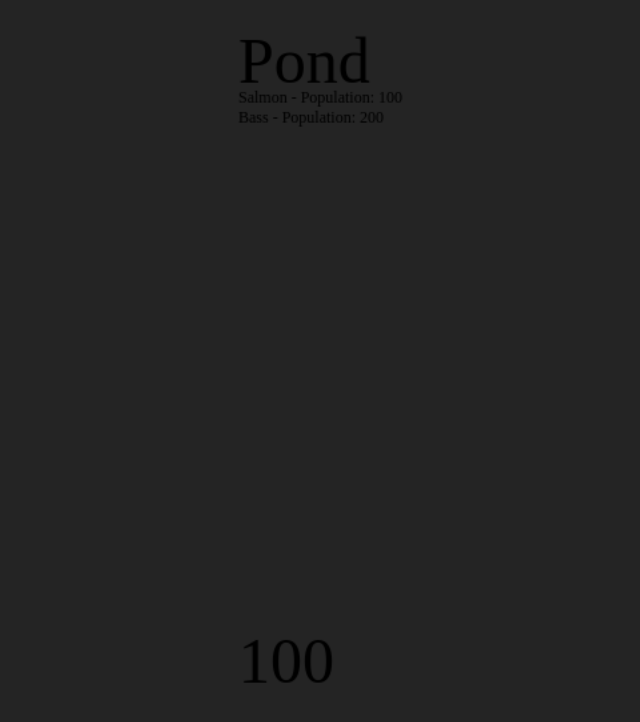
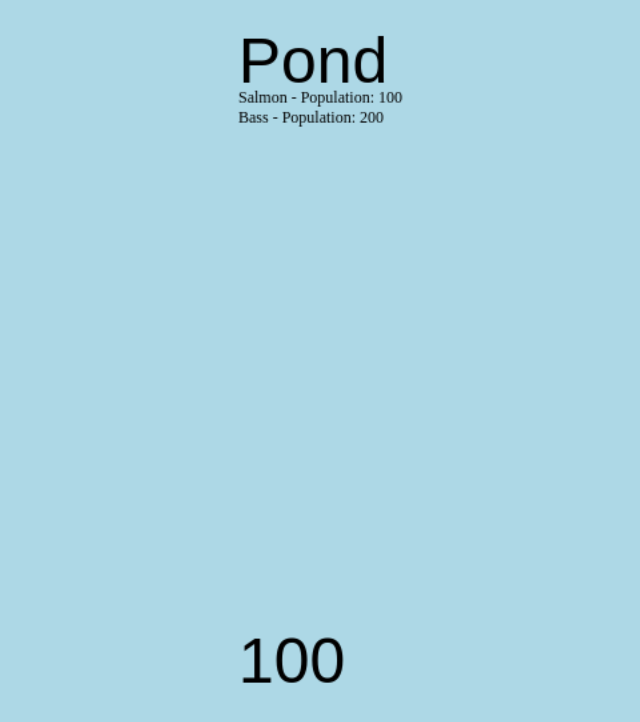
Before and after one commit to theflyingpinata/PondSim, a website built with Vite: page index.html in a window 1280 px wide. Shown: the whole page, without its empty margins (135-775 px from the left). Built offline with nearby package versions, Linux system fonts and the light colour scheme.

Commit message:
changed colors

```diff
--- a/src/pond/renderSimulation.ts
+++ b/src/pond/renderSimulation.ts
@@ -2,7 +2,7 @@ import { result } from "./simulate";
 
 export const renderSimulation = (simulate: result) => (ctx: CanvasRenderingContext2D) => {
 
-  ctx.font = '48px serif';
+  ctx.font = '48px Arial';
   ctx.fillText(simulate.Populations[0], 100, 500);
   ctx.fillText("Pond", 100, 50);
   //let returnString = "Pond\n";
--- a/src/style.css
+++ b/src/style.css
@@ -4,9 +4,9 @@
   line-height: 24px;
   font-weight: 400;
 
-  color-scheme: light dark;
+  color-scheme: light blue;
   color: rgba(255, 255, 255, 0.87);
-  background-color: #242424;
+  background-color: lightblue;
 
   font-synthesis: none;
   text-rendering: optimizeLegibility;
```
